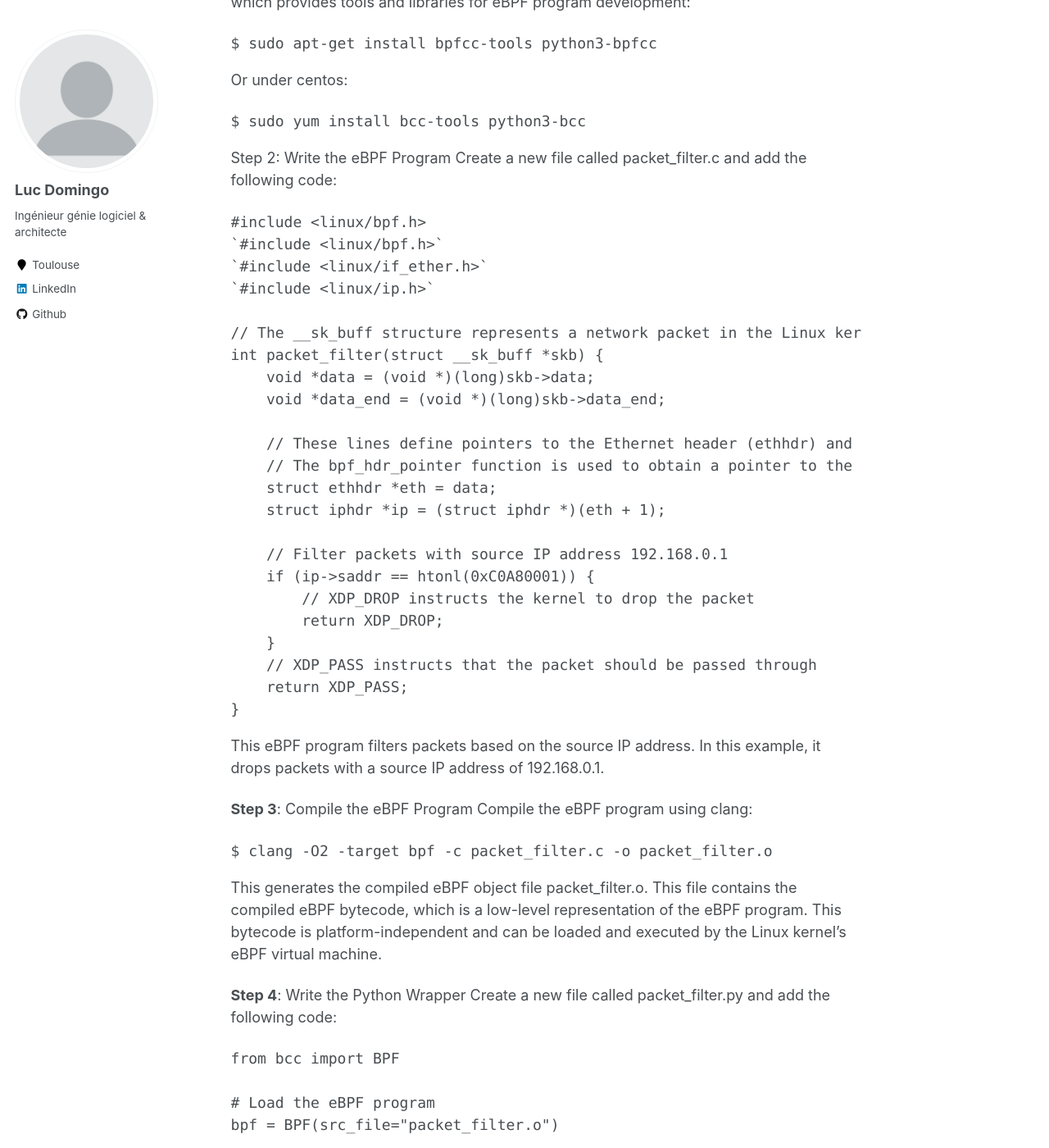
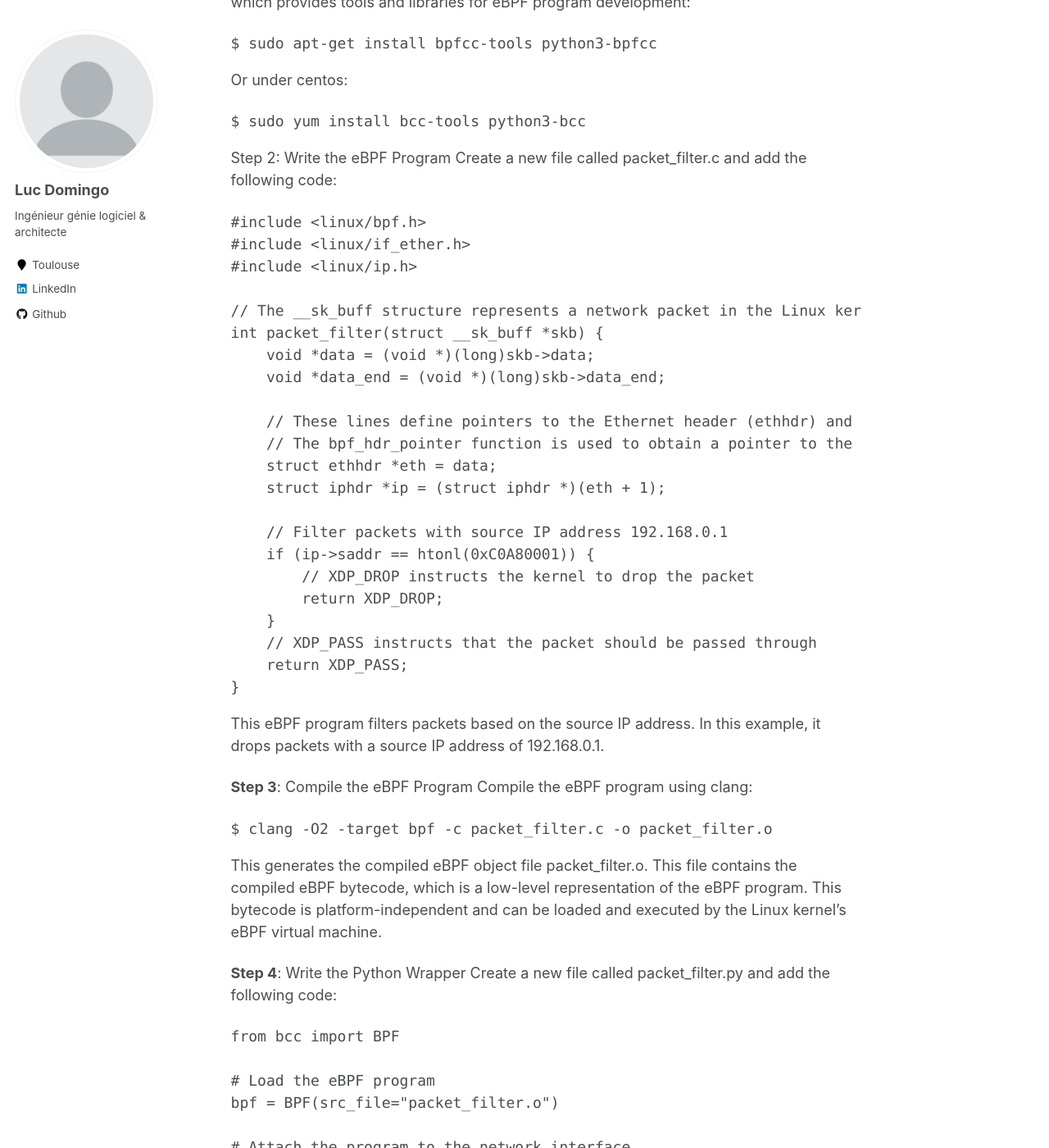
Before and after one commit to LucDomingo/mywebsite, a Jekyll site: the page built from _posts/2023-05-27-power-of-eBPF.md, in a window 1280 px wide and 1400 px high, scrolled down 1868 px. Shown: the whole window at 82% size. Built offline with Jekyll 4.4.1, drawn with Linux system fonts in a browser that asks for light colours; part of the change alters nothing that is shown.

Commit message:
Update 2023-05-27-power-of-eBPF.md

```diff
--- a/_posts/2023-05-27-power-of-eBPF.md
+++ b/_posts/2023-05-27-power-of-eBPF.md
@@ -59,9 +59,8 @@ Step 2: Write the eBPF Program
 Create a new file called packet_filter.c and add the following code:
 <pre>
 &#35;include &lt;linux/bpf.h&gt;
-`#include <linux/bpf.h>`
-`#include <linux/if_ether.h>`
-`#include <linux/ip.h>`
+&#35;include &lt;linux/if_ether.h&gt;
+&#35;include &lt;linux/ip.h&gt;
 
 // The __sk_buff structure represents a network packet in the Linux kernel
 int packet_filter(struct __sk_buff *skb) {
```
